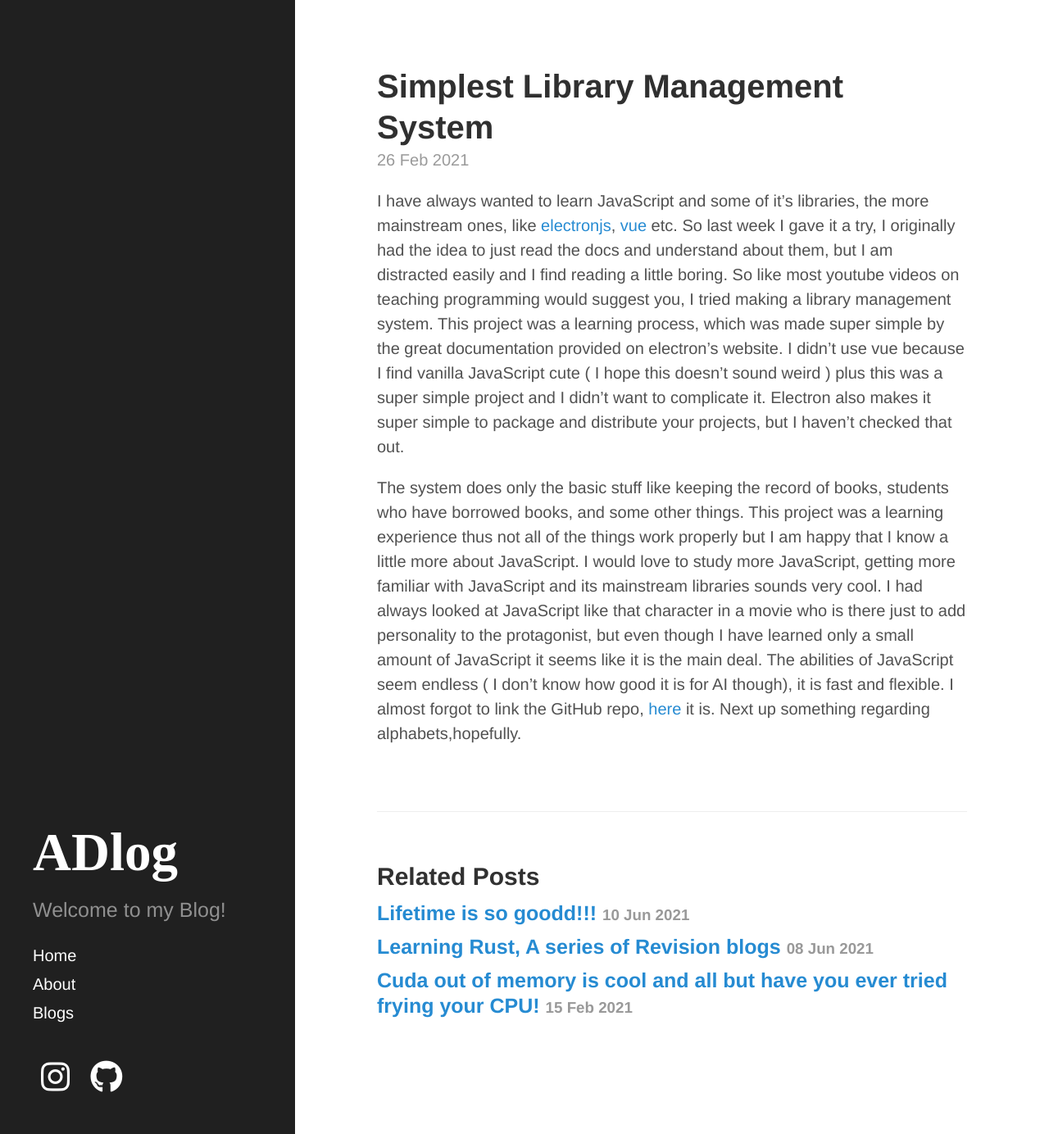
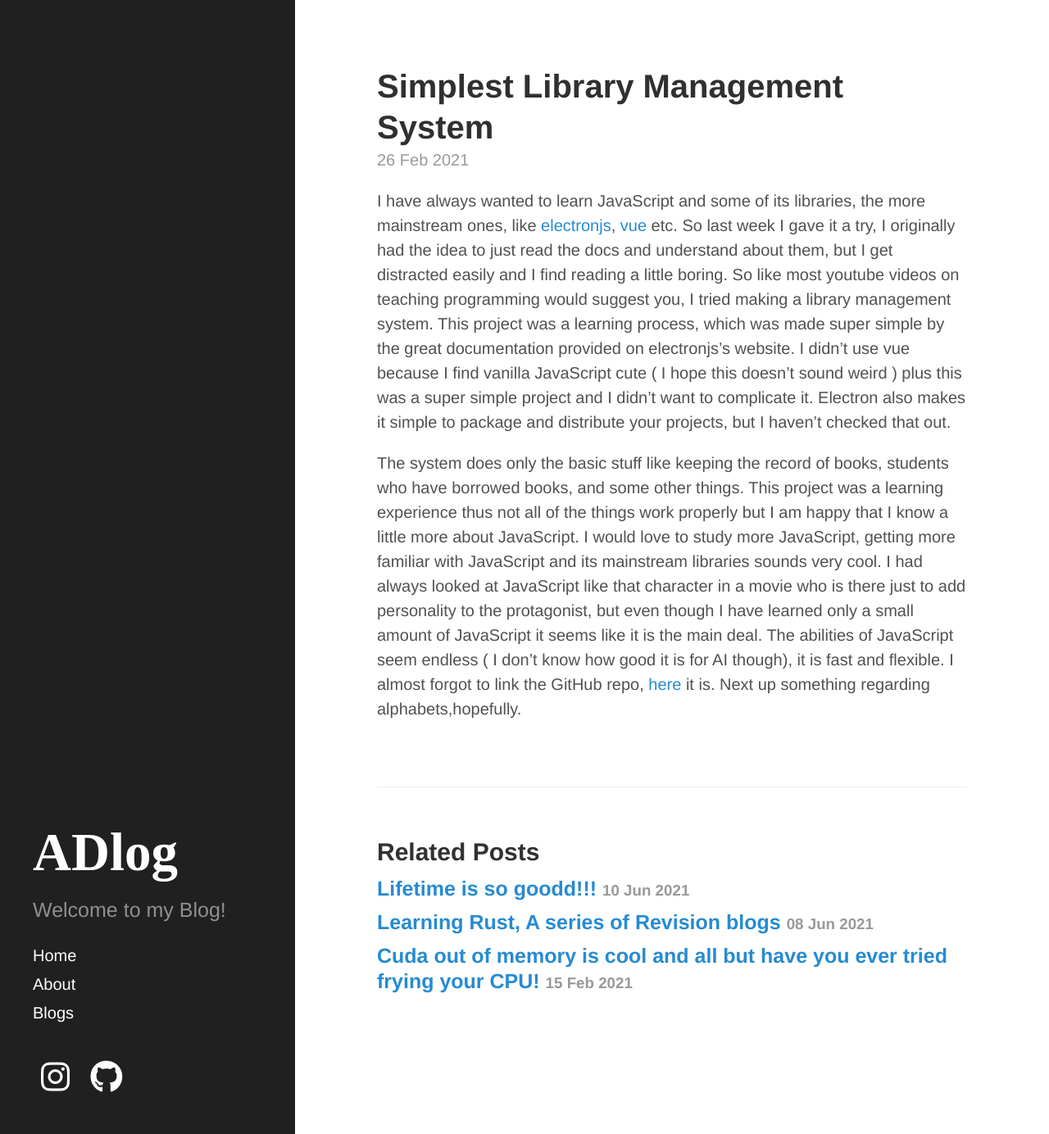
Before and after one commit to arogyad/arogyad.github.io, a Jekyll site: the page built from _posts/2021-02-26-LibraryMB.md, in a window 1280 px wide and 1384 px high. Shown: the whole window at 82% size. Built offline with Jekyll 4.4.1, drawn with Linux system fonts in a browser that asks for light colours; nearby versions of some CDN libraries; some web fonts are replaced.

Commit message:
Update 2021-02-26-LibraryMB.md

```diff
--- a/_posts/2021-02-26-LibraryMB.md
+++ b/_posts/2021-02-26-LibraryMB.md
@@ -3,6 +3,6 @@ title: Simplest Library Management System
 layout: post
 published: true
 ---
-I have always wanted to learn JavaScript and some of it's libraries, the more mainstream ones, like <a href='https://www.electronjs.org/' target='_blank'>electronjs</a>,<a href='https://v3.vuejs.org/' target='_blank'> vue </a> etc. So last week I gave it a try, I originally had the idea to just read the docs and understand about them, but I am distracted easily and I find reading a little boring. So like most youtube videos on teaching programming would suggest you, I tried making a library management system. This project was a learning process, which was made super simple by the great documentation provided on electron's website. I didn't use vue because I find vanilla JavaScript cute ( I hope this doesn't sound weird ) plus this was a super simple project and I didn't want to complicate it. Electron also makes it super simple to package and distribute your projects, but I haven't checked that out.
+I have always wanted to learn JavaScript and some of its libraries, the more mainstream ones, like <a href='https://www.electronjs.org/' target='_blank'>electronjs</a>,<a href='https://v3.vuejs.org/' target='_blank'> vue </a> etc. So last week I gave it a try, I originally had the idea to just read the docs and understand about them, but I get distracted easily and I find reading a little boring. So like most youtube videos on teaching programming would suggest you, I tried making a library management system. This project was a learning process, which was made super simple by the great documentation provided on electronjs's website. I didn't use vue because I find vanilla JavaScript cute ( I hope this doesn't sound weird ) plus this was a super simple project and I didn't want to complicate it. Electron also makes it simple to package and distribute your projects, but I haven't checked that out.
 
 The system does only the basic stuff like keeping the record of books, students who have borrowed books, and some other things. This project was a learning experience thus not all of the things work properly but I am happy that I know a little more about JavaScript. I would love to study more JavaScript, getting more familiar with JavaScript and its mainstream libraries sounds very cool. I had always looked at JavaScript like that character in a movie who is there just to add personality to the protagonist, but even though I have learned only a small amount of JavaScript it seems like it is the main deal. The abilities of JavaScript seem endless ( I don't know how good it is for AI though), it is fast and flexible. I almost forgot to link the GitHub repo, <a href='https://github.com/arogyad/simplelibrarymgmtsystem' target='_blank'> here </a> it is. Next up something regarding alphabets,hopefully.
```
